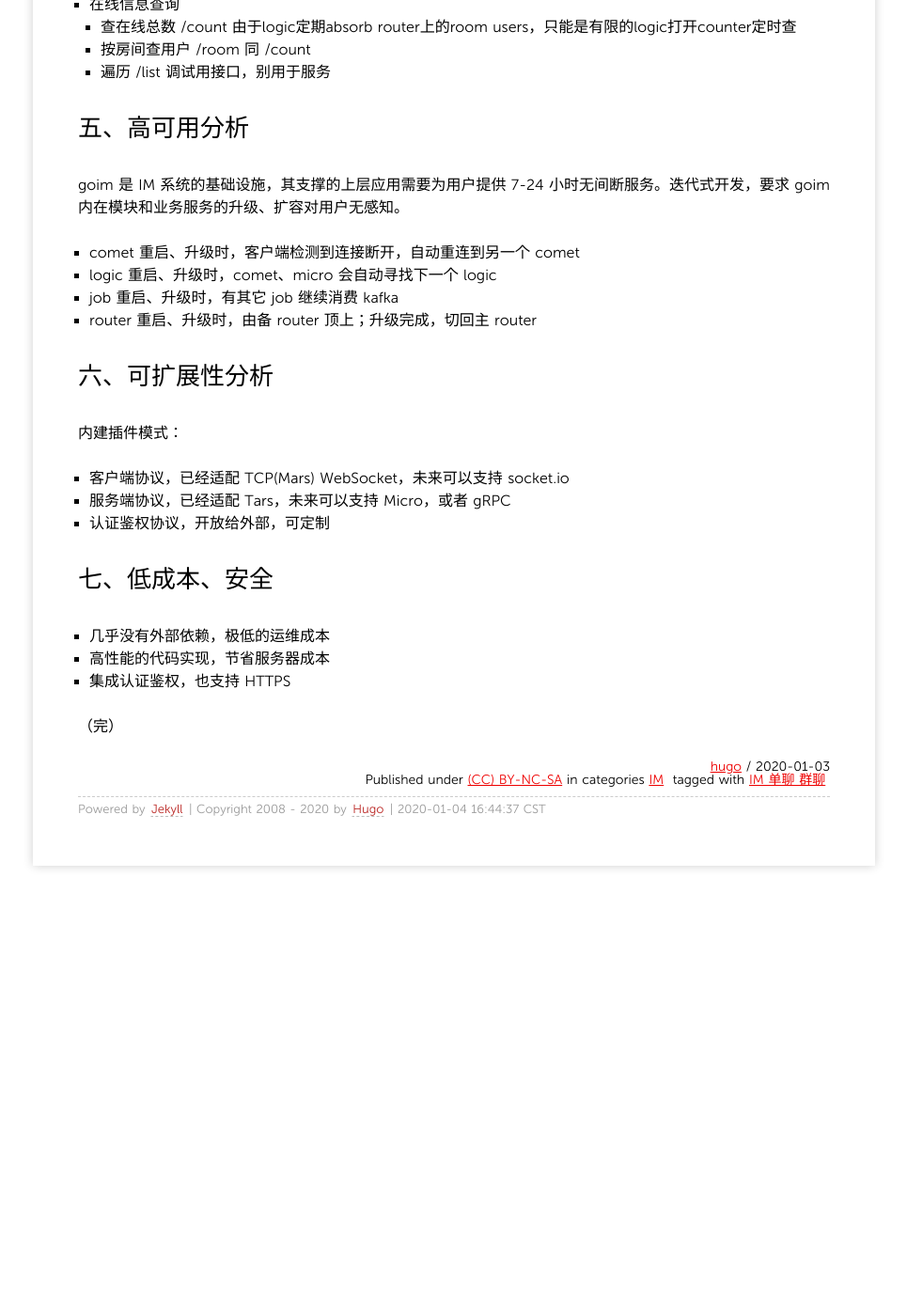
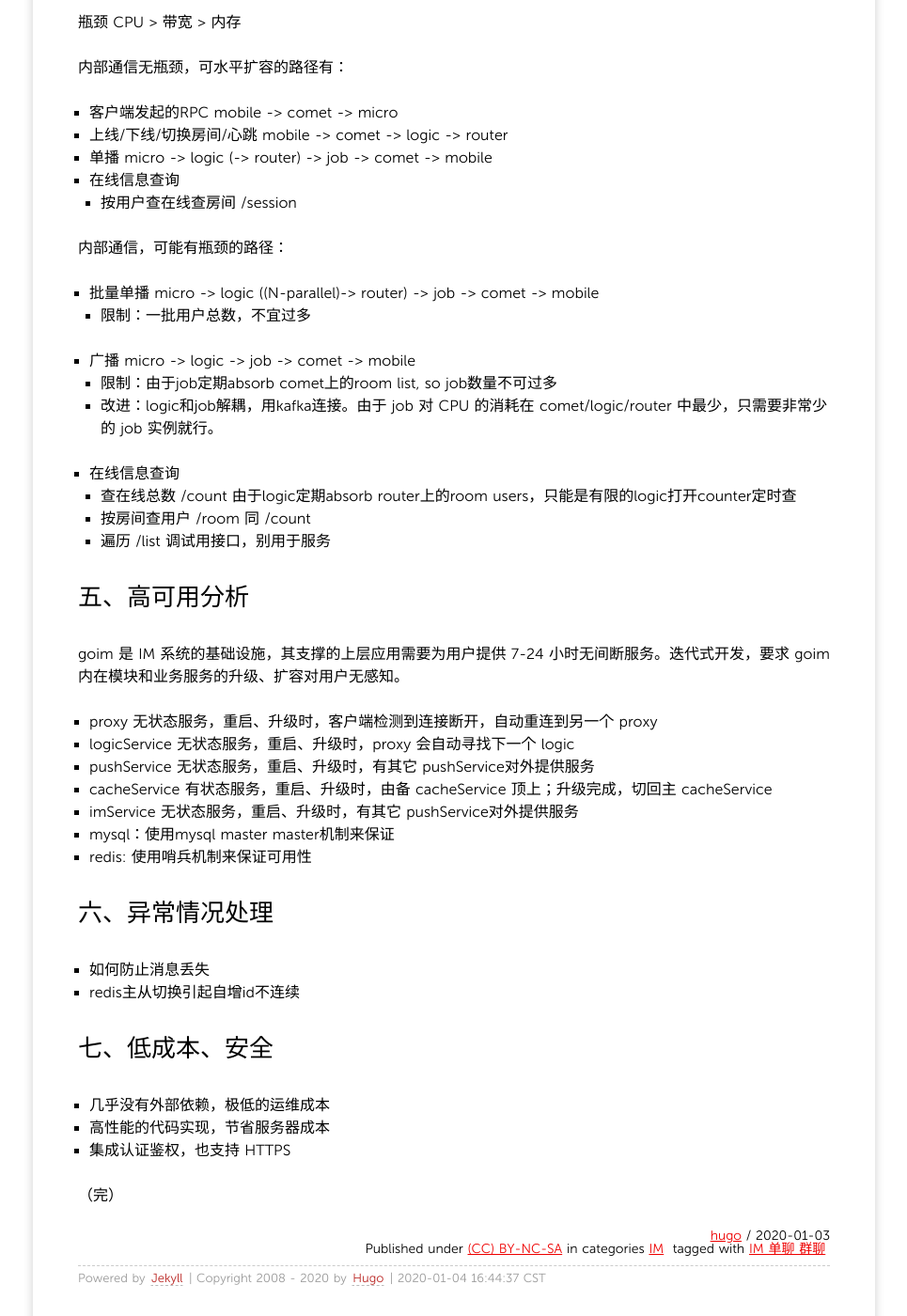
Before and after one commit to zhangchuhu/zhangchuhu.github.io, a Jekyll site: the page built from _posts/2020/2020-1-3-IM消息系统的设计和实现.md, in a window 1280 px wide and 1400 px high, scrolled down 1912 px. Shown: the whole window at 94% size, without its empty margins (157-1122 px from the left). Built offline with Jekyll 4.4.1, drawn with Linux system fonts in a browser that asks for light colours; comment, search, counter and statistics services are not loaded; before the commit the page ends 2881 px from its top, so only the background shows below that; some of the changed text lies outside the part shown.

Commit message:
feature:im消息系统的设计和实现

```diff
--- a/_posts/2020/2020-1-3-IM消息系统的设计和实现.md
+++ b/_posts/2020/2020-1-3-IM消息系统的设计和实现.md
@@ -15,7 +15,14 @@
 ## 一、名词解释
 
 ## 二、系统架构
+![](https://www.draw.io/?lightbox=1&highlight=0000ff&edit=_blank&layers=1&nav=1&title=goim.drawio#Uhttps%3A%2F%2Fraw.githubusercontent.com%2Fzhangchuhu%2Fdrawio%2Fmaster%2Farch%2Fgoim%2Fgoim.drawio)
 
+* proxy:部署在边缘机房，客户端通过智能dns就近接入
+* logicService：处理认证、心跳、上下线、进出群
+* pushService:单播，广播，接收到消息后转发给comet，之后再由comet把消息发出去
+* imService:聊天服务器，处理单聊群聊，离线消息
+* cosumerService:对群消息进行异步写扩散
+* authService:认证服务
 
 ## 数据结构
 
@@ -90,18 +97,19 @@
 
 goim 是 IM 系统的基础设施，其支撑的上层应用需要为用户提供 7-24 小时无间断服务。迭代式开发，要求 goim 内在模块和业务服务的升级、扩容对用户无感知。
 
-* comet 重启、升级时，客户端检测到连接断开，自动重连到另一个 comet
-* logic 重启、升级时，comet、micro 会自动寻找下一个 logic
-* job 重启、升级时，有其它 job 继续消费 kafka
-* router 重启、升级时，由备 router 顶上；升级完成，切回主 router
+* proxy 无状态服务，重启、升级时，客户端检测到连接断开，自动重连到另一个 proxy
+* logicService 无状态服务，重启、升级时，proxy 会自动寻找下一个 logic
+* pushService 无状态服务，重启、升级时，有其它 pushService对外提供服务
+* cacheService 有状态服务，重启、升级时，由备 cacheService 顶上；升级完成，切回主 cacheService
+* imService 无状态服务，重启、升级时，有其它 pushService对外提供服务
+* mysql：使用mysql master master机制来保证
+* redis: 使用哨兵机制来保证可用性
 
-## 六、可扩展性分析
+## 六、异常情况处理
 
-内建插件模式：
 
-* 客户端协议，已经适配 TCP(Mars) WebSocket，未来可以支持 socket.io
-* 服务端协议，已经适配 Tars，未来可以支持 Micro，或者 gRPC
-* 认证鉴权协议，开放给外部，可定制
+* 如何防止消息丢失
+* redis主从切换引起自增id不连续
 
 ## 七、低成本、安全
 
@@ -109,4 +117,5 @@
 * 高性能的代码实现，节省服务器成本
 * 集成认证鉴权，也支持 HTTPS
 
+
 （完）
```
